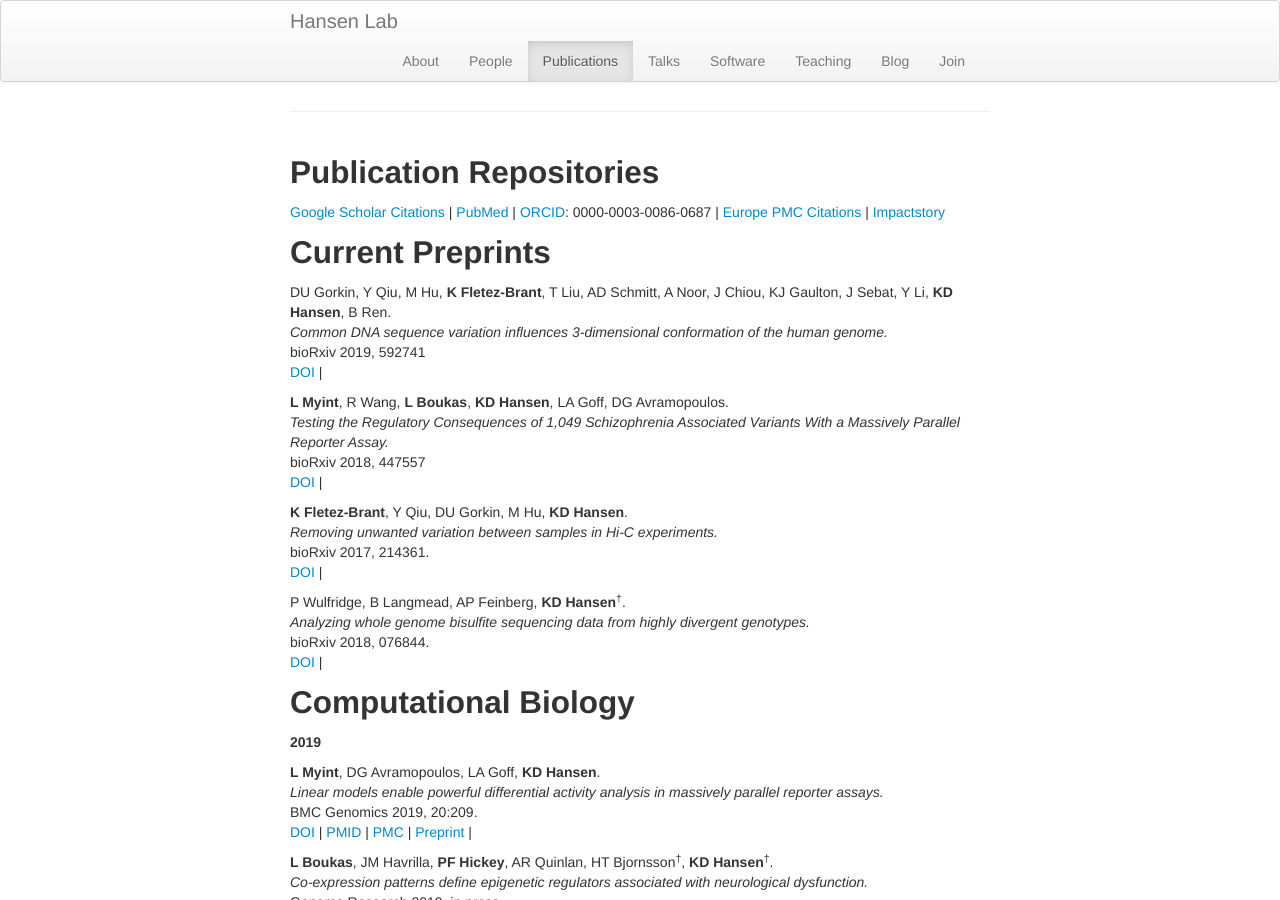
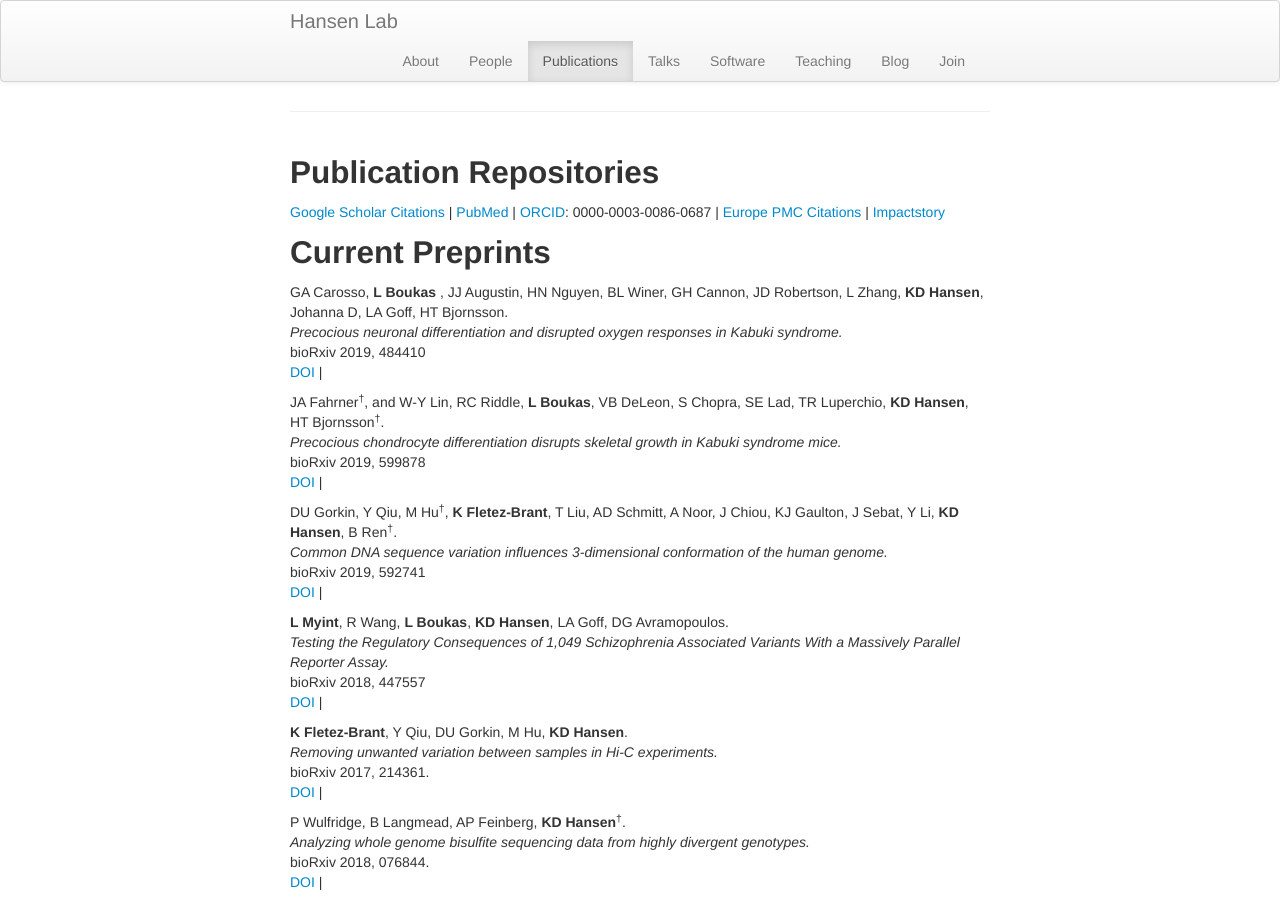
Before and after one commit to hansenlab/hansenlab.github.io, a Jekyll site: the page built from 02-pubs.md, in a window 1280 px wide and 900 px high. Built offline with Jekyll 4.4.1, drawn with Linux system fonts in a browser that asks for light colours; comment, search, counter and statistics services are not loaded.

Commit message:
new pibs

```diff
--- a/02-pubs.md
+++ b/02-pubs.md
@@ -20,7 +20,19 @@ Publication Repositories
 Current Preprints
 -----------------
 
-DU Gorkin, Y Qiu, M Hu, **K Fletez-Brant**, T Liu, AD Schmitt, A Noor, J Chiou, KJ Gaulton, J Sebat, Y Li, **KD Hansen**, B Ren.
+GA Carosso, **L Boukas** , JJ Augustin, HN Nguyen, BL Winer, GH Cannon, JD Robertson, L Zhang, **KD Hansen**, Johanna D, LA Goff, HT Bjornsson.
+_Precocious neuronal differentiation and disrupted oxygen responses in Kabuki syndrome._
+bioRxiv 2019, 484410
+[DOI](https://doi.org/10.1101/484410) |
+<span data-badge-type="4" data-doi="10.1101/484410" data-hide-no-mentions="true" class="altmetric-embed"> </span>
+
+JA Fahrner<sup>&dagger;</sup>, and W-Y Lin, RC Riddle, **L Boukas**, VB DeLeon, S Chopra, SE Lad, TR Luperchio, **KD Hansen**, HT Bjornsson<sup>&dagger;</sup>.
+_Precocious chondrocyte differentiation disrupts skeletal growth in Kabuki syndrome mice._
+bioRxiv 2019, 599878
+[DOI](https://doi.org/10.1101/599878) |
+<span data-badge-type="4" data-doi="10.1101/599878" data-hide-no-mentions="true" class="altmetric-embed"> </span>
+
+DU Gorkin, Y Qiu, M Hu<sup>&dagger;</sup>, **K Fletez-Brant**, T Liu, AD Schmitt, A Noor, J Chiou, KJ Gaulton, J Sebat, Y Li, **KD Hansen**, B Ren<sup>&dagger;</sup>.
 _Common DNA sequence variation influences 3-dimensional conformation of the human genome._
 bioRxiv 2019, 592741
 [DOI](https://doi.org/10.1101/592741) |
```
